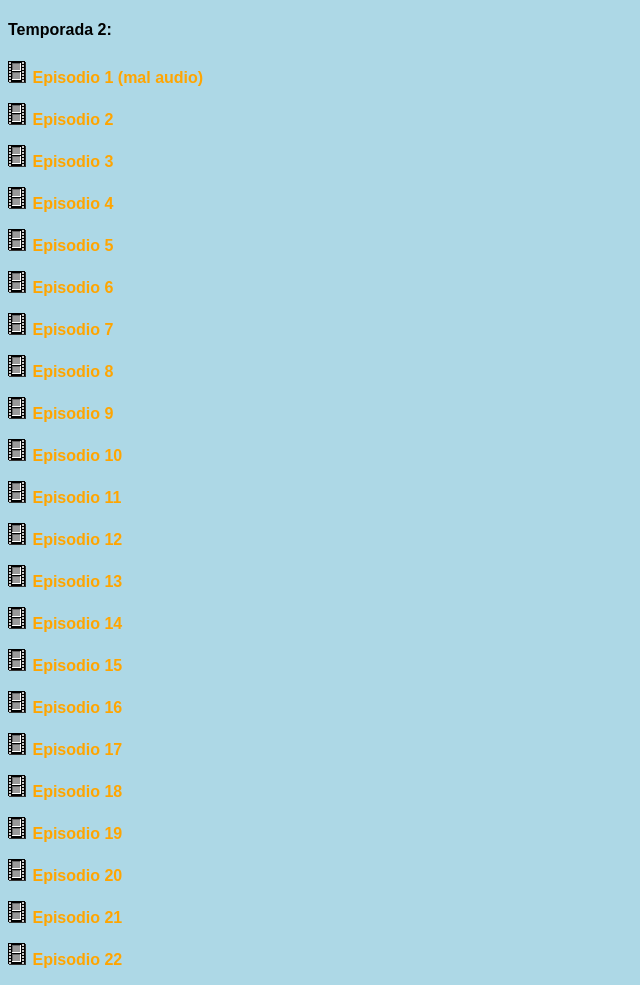
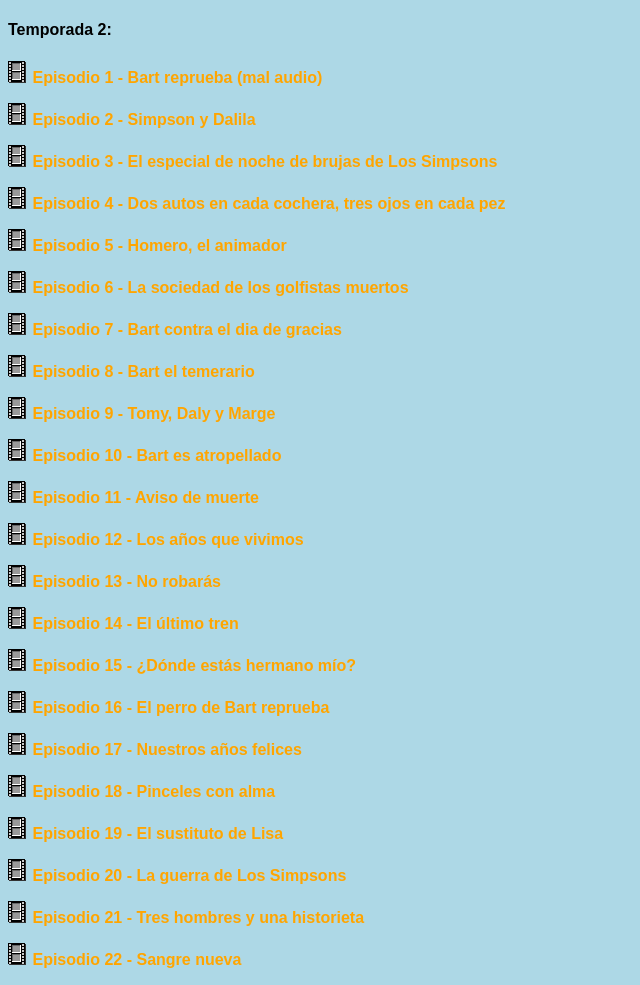
Before and after one commit to zohan9ir/simps, a plain HTML site: page temps/temporada2.html in a window 1280 px wide. Shown: the whole page, without its empty margins (0-640 px from the left). Drawn offline with Linux system fonts and the light colour scheme.

Commit message:
Update temporada2.html
names

```diff
--- a/temps/temporada2.html
+++ b/temps/temporada2.html
@@ -19,28 +19,29 @@
 <body>
 
 <h4>Temporada 2:</h4>
-<p><img src="vid.gif"> <a class="linksdelaslistas" href="https://zatine.org/pelindex/simps/temp2/t2e1.mp4" target="visor">Episodio 1 (mal audio)</a></p>
-<p><img src="vid.gif"> <a class="linksdelaslistas" href="https://zatine.org/pelindex/simps/temp2/t2e2.mp4" target="visor">Episodio 2</a></p>
-<p><img src="vid.gif"> <a class="linksdelaslistas" href="https://zatine.org/pelindex/simps/temp2/t2e3.mp4" target="visor">Episodio 3</a></p>
-<p><img src="vid.gif"> <a class="linksdelaslistas" href="https://zatine.org/pelindex/simps/temp2/t2e4.mp4" target="visor">Episodio 4</a></p>
-<p><img src="vid.gif"> <a class="linksdelaslistas" href="https://zatine.org/pelindex/simps/temp2/t2e5.mp4" target="visor">Episodio 5</a></p>
-<p><img src="vid.gif"> <a class="linksdelaslistas" href="https://zatine.org/pelindex/simps/temp2/t2e6.mp4" target="visor">Episodio 6</a></p>
-<p><img src="vid.gif"> <a class="linksdelaslistas" href="https://zatine.org/pelindex/simps/temp2/t2e7.mp4" target="visor">Episodio 7</a></p>
-<p><img src="vid.gif"> <a class="linksdelaslistas" href="https://zatine.org/pelindex/simps/temp2/t2e8.mp4" target="visor">Episodio 8</a></p>
-<p><img src="vid.gif"> <a class="linksdelaslistas" href="https://zatine.org/pelindex/simps/temp2/t2e9.mp4" target="visor">Episodio 9</a></p>
-<p><img src="vid.gif"> <a class="linksdelaslistas" href="https://zatine.org/pelindex/simps/temp2/t2e10.mp4" target="visor">Episodio 10</a></p>
-<p><img src="vid.gif"> <a class="linksdelaslistas" href="https://zatine.org/pelindex/simps/temp2/t2e11.mp4" target="visor">Episodio 11</a></p>
-<p><img src="vid.gif"> <a class="linksdelaslistas" href="https://zatine.org/pelindex/simps/temp2/t2e12.mp4" target="visor">Episodio 12</a></p>
-<p><img src="vid.gif"> <a class="linksdelaslistas" href="https://zatine.org/pelindex/simps/temp2/t2e13.mp4" target="visor">Episodio 13</a></p>
-<p><img src="vid.gif"> <a class="linksdelaslistas" href="https://zatine.org/pelindex/simps/temp2/t2e14.mp4" target="visor">Episodio 14</a></p>
-<p><img src="vid.gif"> <a class="linksdelaslistas" href="https://zatine.org/pelindex/simps/temp2/t2e15.mp4" target="visor">Episodio 15</a></p>
-<p><img src="vid.gif"> <a class="linksdelaslistas" href="https://zatine.org/pelindex/simps/temp2/t2e16.mp4" target="visor">Episodio 16</a></p>
-<p><img src="vid.gif"> <a class="linksdelaslistas" href="https://zatine.org/pelindex/simps/temp2/t2e17.mp4" target="visor">Episodio 17</a></p>
-<p><img src="vid.gif"> <a class="linksdelaslistas" href="https://zatine.org/pelindex/simps/temp2/t2e18.mp4" target="visor">Episodio 18</a></p>
-<p><img src="vid.gif"> <a class="linksdelaslistas" href="https://zatine.org/pelindex/simps/temp2/t2e19.mp4" target="visor">Episodio 19</a></p>
-<p><img src="vid.gif"> <a class="linksdelaslistas" href="https://zatine.org/pelindex/simps/temp2/t2e20.mp4" target="visor">Episodio 20</a></p>
-<p><img src="vid.gif"> <a class="linksdelaslistas" href="https://zatine.org/pelindex/simps/temp2/t2e21.mp4" target="visor">Episodio 21</a></p>
-<p><img src="vid.gif"> <a class="linksdelaslistas" href="https://zatine.org/pelindex/simps/temp2/t2e22.mp4" target="visor">Episodio 22</a></p>
+<p><img src="vid.gif"> <a class="linksdelaslistas" href="https://zatine.org/pelindex/simps/temp2/t2e1.mp4" target="visor">Episodio 1 - Bart reprueba (mal audio)</a></p>
+<p><img src="vid.gif"> <a class="linksdelaslistas" href="https://zatine.org/pelindex/simps/temp2/t2e2.mp4" target="visor">Episodio 2 - Simpson y Dalila</a></p>
+<p><img src="vid.gif"> <a class="linksdelaslistas" href="https://zatine.org/pelindex/simps/temp2/t2e3.mp4" target="visor">Episodio 3 - El especial de noche de brujas de Los Simpsons</a></p>
+<p><img src="vid.gif"> <a class="linksdelaslistas" href="https://zatine.org/pelindex/simps/temp2/t2e4.mp4" target="visor">Episodio 4 - Dos autos en cada cochera, tres ojos en cada pez</a></p>
+<p><img src="vid.gif"> <a class="linksdelaslistas" href="https://zatine.org/pelindex/simps/temp2/t2e5.mp4" target="visor">Episodio 5 - Homero, el animador</a></p>
+<p><img src="vid.gif"> <a class="linksdelaslistas" href="https://zatine.org/pelindex/simps/temp2/t2e6.mp4" target="visor">Episodio 6 - La sociedad de los golfistas muertos</a></p>
+<p><img src="vid.gif"> <a class="linksdelaslistas" href="https://zatine.org/pelindex/simps/temp2/t2e7.mp4" target="visor">Episodio 7 - Bart contra el dia de gracias</a></p>
+<p><img src="vid.gif"> <a class="linksdelaslistas" href="https://zatine.org/pelindex/simps/temp2/t2e8.mp4" target="visor">Episodio 8 - Bart el temerario</a></p>
+<p><img src="vid.gif"> <a class="linksdelaslistas" href="https://zatine.org/pelindex/simps/temp2/t2e9.mp4" target="visor">Episodio 9 - Tomy, Daly y Marge</a></p>
+<p><img src="vid.gif"> <a class="linksdelaslistas" href="https://zatine.org/pelindex/simps/temp2/t2e10.mp4" target="visor">Episodio 10 - Bart es atropellado</a></p>
+<p><img src="vid.gif"> <a class="linksdelaslistas" href="https://zatine.org/pelindex/simps/temp2/t2e11.mp4" target="visor">Episodio 11 - Aviso de muerte</a></p>
+<p><img src="vid.gif"> <a class="linksdelaslistas" href="https://zatine.org/pelindex/simps/temp2/t2e12.mp4" target="visor">Episodio 12 - Los años que vivimos</a></p>
+<p><img src="vid.gif"> <a class="linksdelaslistas" href="https://zatine.org/pelindex/simps/temp2/t2e13.mp4" target="visor">Episodio 13 - No robarás</a></p>
+<p><img src="vid.gif"> <a class="linksdelaslistas" href="https://zatine.org/pelindex/simps/temp2/t2e14.mp4" target="visor">Episodio 14 - El último tren</a></p>
+<p><img src="vid.gif"> <a class="linksdelaslistas" href="https://zatine.org/pelindex/simps/temp2/t2e15.mp4" target="visor">Episodio 15 - ¿Dónde estás hermano mío?</a></p>
+<p><img src="vid.gif"> <a class="linksdelaslistas" href="https://zatine.org/pelindex/simps/temp2/t2e16.mp4" target="visor">Episodio 16 - El perro de Bart reprueba</a></p>
+<p><img src="vid.gif"> <a class="linksdelaslistas" href="https://zatine.org/pelindex/simps/temp2/t2e17.mp4" target="visor">Episodio 17 - Nuestros años felices</a></p>
+<p><img src="vid.gif"> <a class="linksdelaslistas" href="https://zatine.org/pelindex/simps/temp2/t2e18.mp4" target="visor">Episodio 18 - Pinceles con alma</a></p>
+<p><img src="vid.gif"> <a class="linksdelaslistas" href="https://zatine.org/pelindex/simps/temp2/t2e19.mp4" target="visor">Episodio 19 - El sustituto de Lisa</a></p>
+<p><img src="vid.gif"> <a class="linksdelaslistas" href="https://zatine.org/pelindex/simps/temp2/t2e20.mp4" target="visor">Episodio 20 - La guerra de Los Simpsons</a></p>
+<p><img src="vid.gif"> <a class="linksdelaslistas" href="https://zatine.org/pelindex/simps/temp2/t2e21.mp4" target="visor">Episodio 21 - Tres hombres y una historieta</a></p>
+<p><img src="vid.gif"> <a class="linksdelaslistas" href="https://zatine.org/pelindex/simps/temp2/t2e22.mp4" target="visor">Episodio 22 - Sangre nueva</a></p>
+
 
 
 
```
